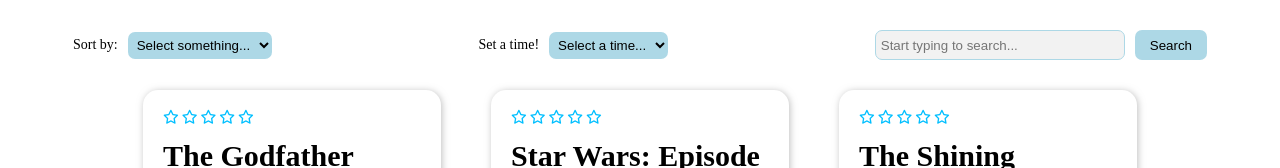
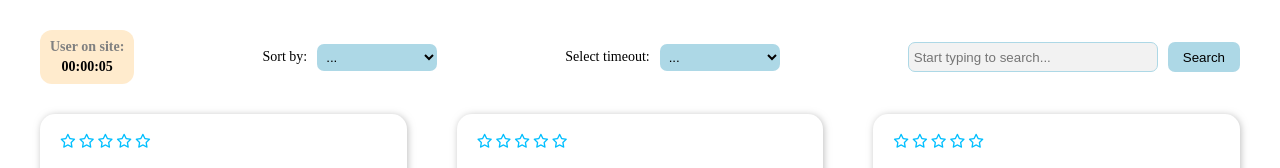
Before and after one commit to halynabondar/Movie_app, a plain HTML site: page index.html in a window 1280 px wide. Shown: the top 168 px of the page. Drawn offline with Linux system fonts and the light colour scheme.

Commit message:
User on-site counter added

```diff
--- a/index.html
+++ b/index.html
@@ -10,10 +10,11 @@
     <script src="https://kit.fontawesome.com/dd1fd177f8.js" crossorigin="anonymous"></script>
     <script src="js/filmCard.js"></script>
     <script src="js/timerLimit.js"></script>
+    <script src="js/onSiteCounter.js"></script>
 
 </head>
 <body>
-    <div id="nav"></div>
+    <div id="nav" class="container"></div>
     <main id="main"></main>
 
     <script src="js/application.js"></script>
--- a/js/application.js
+++ b/js/application.js
@@ -4,6 +4,8 @@ addSearchMoviesHandler();
 timerLimitRender();
 
 renderSortingPanel();
+
+renderOnSiteCounterBar();
 addSortMoviesHandler();
 
 let currentMoviesList = listOfMovies;
--- /dev/null
+++ b/js/onSiteCounter.js
@@ -0,0 +1,37 @@
+function renderOnSiteCounterBar(){
+    const nav = document.getElementById('nav');
+
+    const onSiteBar = document.createElement('div');
+
+    onSiteBar.classList.add('on-site-panel');
+    onSiteBar.appendChild(renderOnSiteLabel());
+    onSiteBar.appendChild(renderOnSiteValue());
+
+    nav.appendChild(onSiteBar);
+}
+
+function renderOnSiteLabel(){
+    const label = document.createElement('span');
+    label.textContent = 'User on site:';
+    label.id = 'user-on-site-label'
+
+    return label;
+}
+
+function renderOnSiteValue(){
+    const value = document.createElement('span');
+    value.id = 'user-on-site';
+    value.textContent = '00:00:00';
+    setInterval(updateUserOnSite, 1000);
+
+    return value;
+}
+
+let userOnSite = 0; // seconds
+function updateUserOnSite(){
+    userOnSite += 1; // update a seconds count on site
+    const newTimeString = new Date(userOnSite * 1000).toISOString().substring(11, 19);
+
+    const onSiteValueElement = document.querySelector('#user-on-site');
+    onSiteValueElement.textContent = newTimeString;
+}
--- a/js/sortBar.js
+++ b/js/sortBar.js
@@ -38,7 +38,7 @@ function renderSortingLabel() {
 function renderSortingDropdown() {
     const select = document.createElement('select');
     select.id = 'sort-select';
-    select.appendChild(renderSortingOption('Select something...'));
+    select.appendChild(renderSortingOption('...'));
     select.appendChild(renderSortingOption('Title', 'title'));
     select.appendChild(renderSortingOption('Year', 'movie_year'));
     select.appendChild(renderSortingOption('Price', 'price'));
--- a/js/timerLimit.js
+++ b/js/timerLimit.js
@@ -1,5 +1,4 @@
 function timerLimitRender() {
-    console.log(1)
     const nav = document.getElementById("nav");
     const timerLimit = document.createElement('div');
     timerLimit.id = 'timer-limit';
@@ -13,7 +12,7 @@ function timerLimitRender() {
 function renderLimitLabel() {
     const limitLabel = document.createElement('label');
     limitLabel.classList.add('limit-label');
-    limitLabel.textContent = 'Set a time!';
+    limitLabel.textContent = 'Select timeout:';
 
     return limitLabel;
 }
@@ -22,7 +21,7 @@ function renderLimitDropdown() {
     const limitSelect = document.createElement('select');
     limitSelect.id = 'limit-select';
 
-    limitSelect.appendChild(renderLimitOption('Select a time...'));
+    limitSelect.appendChild(renderLimitOption('...'));
     limitSelect.appendChild(renderLimitOption('1 minute', '1'));
     limitSelect.appendChild(renderLimitOption('5 minutes', '5'));
     limitSelect.appendChild(renderLimitOption('10 minutes', '10'));
@@ -53,6 +52,4 @@ function timerDropdownHandler(){
     const minutes = parseInt(document.querySelector('#limit-select').value);
     const milliseconds = minutes * 60 *1000;
     setTimeout(timerTimeoutHandler, milliseconds);
-
-
 }
--- a/style.css
+++ b/style.css
@@ -1,5 +1,5 @@
 .container {
-    max-width: 1300px;
+    max-width: 1200px;
     margin: 0 auto;
     padding: 0 15px;
 }
@@ -8,6 +8,7 @@ body {
     font-size: 14px;
     line-height: 20px;
     box-sizing: border-box;
+    margin: 0;
 }
 
 /* nav */
@@ -17,14 +18,15 @@ body {
     display: flex;
     flex-direction: row-reverse;
     justify-content: space-between;
-    margin: 30px 50px;
+    align-items: center;
+    margin-bottom: 30px;
+    margin-top: 30px;
 }
 
 .sort-panel {
     display: flex;
     align-items: center;
     gap: 10px;
-    /*margin: 30px 50px;*/
 }
 select {
     padding: 5px;
@@ -32,12 +34,13 @@ select {
     border: none;
     background-color: lightblue;
     transition: background-color ease 0.3s;
+    width: 120px;
 }
 select:hover {
     background-color: deepskyblue;
 }
 
-/* timer */
+/* timeout */
 
 #timer-limit {
     display: flex;
@@ -45,12 +48,25 @@ select:hover {
     gap: 10px;
 }
 
+/* timer */
+
+.on-site-panel {
+    display: flex;
+    flex-direction: column;
+    text-align: center;
+    padding: 7px 10px;
+    border-radius: 12px;
+    background-color: blanchedalmond;
+}
+#user-on-site-label {
+    color: rgb(128, 128, 128);
+}
+
 /* search */
 
 .form {
     display: flex;
     justify-content: flex-end;
-    /*margin: 30px 50px;*/
     gap: 10px;
 }
 
@@ -87,7 +103,6 @@ select:hover {
 #main {
     display: grid;
     grid-template-columns: 1fr 1fr 1fr;
-    margin: 0 120px;
     gap: 50px;
 }
 
```
